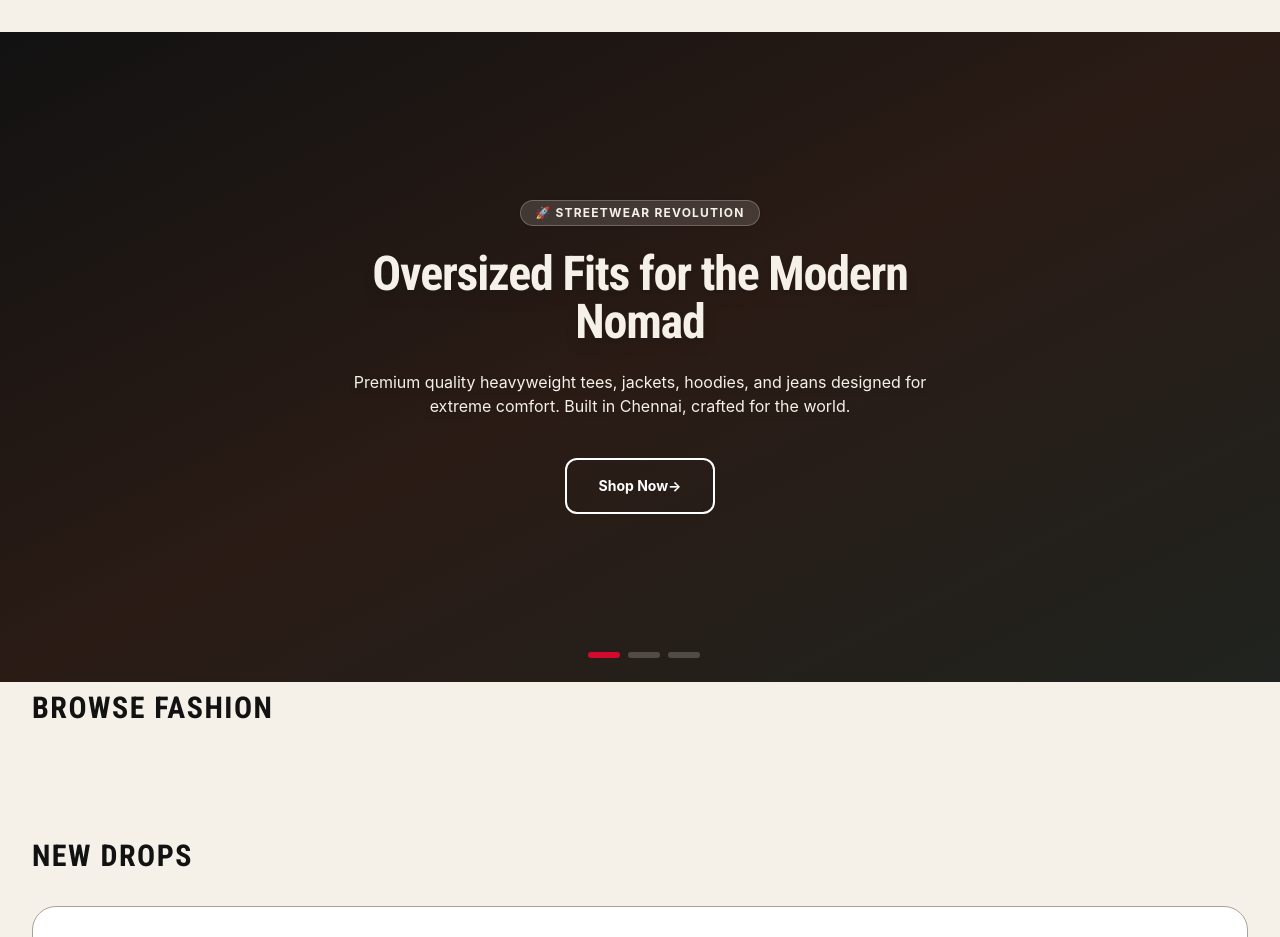
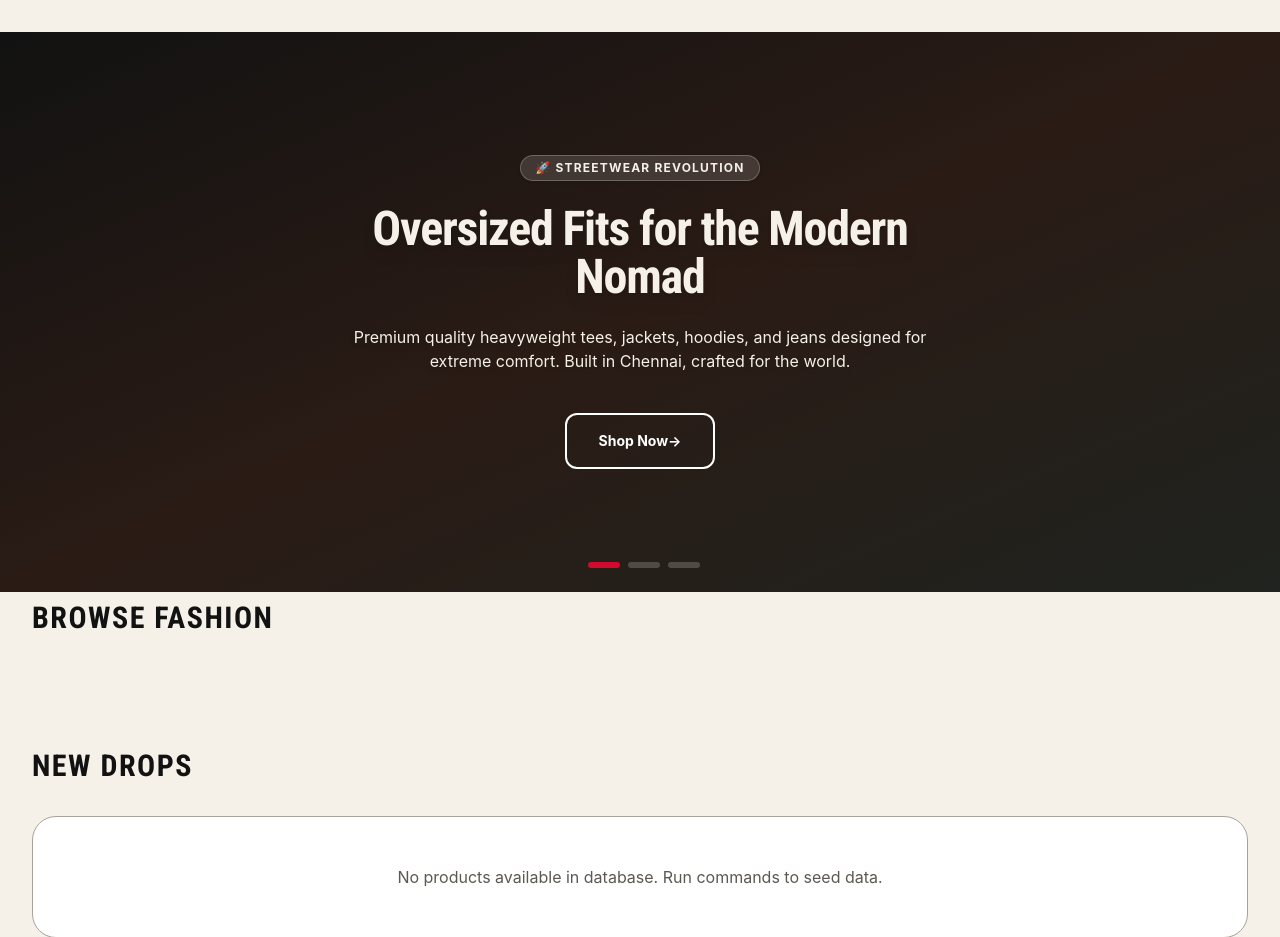
Before and after one commit to ulageshwaran/twosomesty, a Django app: template store/templates/store/home.html in a window 1280 px wide. Shown: the part 65-1002 px from the top of the page. Run offline with Django 5.2, Linux system fonts and the light colour scheme; the template is opened without the code that fills it, so the values that code supplies are empty; some libraries are stand-ins or nearby versions.

Commit message:
resolution update

```diff
--- a/store/templates/store/home.html
+++ b/store/templates/store/home.html
@@ -82,8 +82,8 @@
         this.resetTimer();
     }
 }" x-init="init()">
-    <!-- Slides Container -->
-    <div class="relative h-[400px] sm:h-[650px] md:h-[650px] overflow-hidden"
+    <!-- Slides Container (Occupies 3/4 screen height on laptops) -->
+    <div class="relative h-[380px] sm:h-[450px] md:h-[490px] lg:h-[520px] xl:h-[560px] overflow-hidden"
          @touchstart="touchStartX = $event.touches[0].clientX"
          @touchend="if (touchStartX - $event.changedTouches[0].clientX > 50) next(); if ($event.changedTouches[0].clientX - touchStartX > 50) prev();">
         <template x-for="(slide, index) in slides" :key="index">
```
